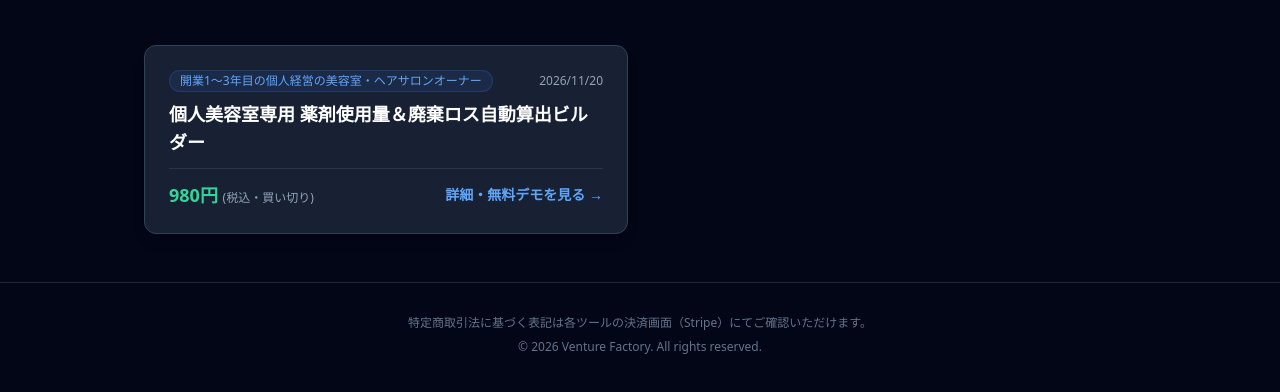
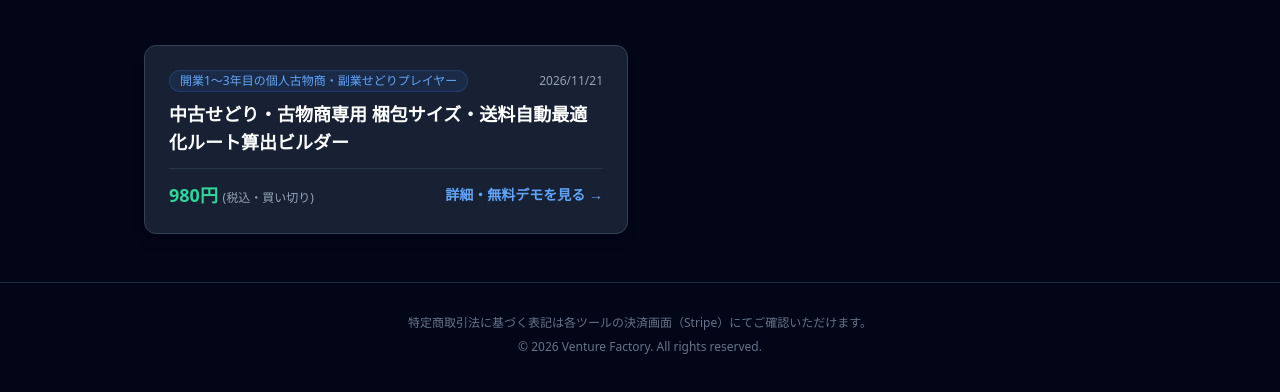
Before and after one commit to deguchry112445-cell/ai-venture-factory, a plain HTML site: page index.html in a window 1280 px wide. Shown: the part 216-608 px from the top of the page. Drawn offline with nearby package versions, Linux system fonts and the light colour scheme.

Commit message:
Update store index.html

```diff
--- a/index.html
+++ b/index.html
@@ -22,12 +22,12 @@
     </div>
     <div class="grid md:grid-cols-2 gap-6">
 
-  <a href="https://deguchry112445-cell.github.io/ai-venture-factory/20261120235527_project/" class="block bg-slate-800/80 border border-slate-700 hover:border-blue-500 rounded-xl p-6 transition shadow-lg">
+  <a href="https://deguchry112445-cell.github.io/ai-venture-factory/20261121001143_project/" class="block bg-slate-800/80 border border-slate-700 hover:border-blue-500 rounded-xl p-6 transition shadow-lg">
     <div class="flex items-center justify-between text-xs text-slate-400 mb-2">
-      <span class="bg-blue-500/10 text-blue-400 border border-blue-500/20 px-2.5 py-0.5 rounded-full font-medium">開業1〜3年目の個人経営の美容室・ヘアサロンオーナー</span>
-      <span>2026/11/20</span>
+      <span class="bg-blue-500/10 text-blue-400 border border-blue-500/20 px-2.5 py-0.5 rounded-full font-medium">開業1〜3年目の個人古物商・副業せどりプレイヤー</span>
+      <span>2026/11/21</span>
     </div>
-    <h2 class="text-lg font-bold text-white mb-3">個人美容室専用 薬剤使用量＆廃棄ロス自動算出ビルダー</h2>
+    <h2 class="text-lg font-bold text-white mb-3">中古せどり・古物商専用 梱包サイズ・送料自動最適化ルート算出ビルダー</h2>
     <div class="flex items-center justify-between pt-3 border-t border-slate-700/60">
       <span class="text-emerald-400 font-bold text-lg">980円 <span class="text-xs text-slate-400 font-normal">(税込・買い切り)</span></span>
       <span class="text-sm text-blue-400 font-semibold">詳細・無料デモを見る →</span>
```
